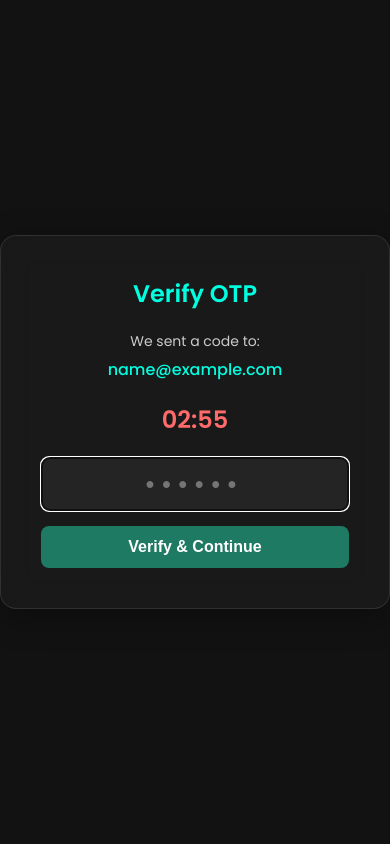
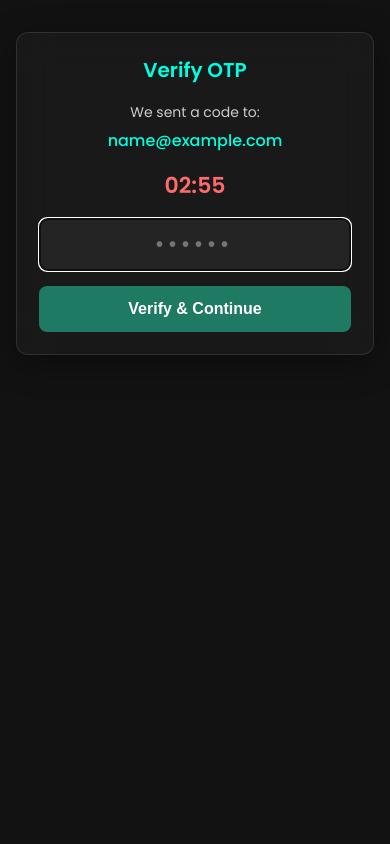
Before and after one commit to Chamodi27s/Predictive-Income-and-Repair-Time-Analytics-and-Forecasting-System-for-Multi9-Computer-Systems, a PHP site: page /verify.php in a window 390 px wide. Run offline with PHP 8.4, Linux system fonts and the light colour scheme; the visitor is signed in with stand-in values (Sample User, id 1).

Commit message:
responsive for verify.php page

```diff
--- a/verify.php
+++ b/verify.php
@@ -49,20 +49,38 @@ if (isset($_POST['verify'])) {
 <html lang="en">
 <head>
     <meta charset="UTF-8">
-    <meta name="viewport" content="width=device-width, initial-scale=1.0">
+    <meta name="viewport" content="width=device-width, initial-scale=1, maximum-scale=1, user-scalable=no">
     <title>Verify OTP | Multi9 Systems</title>
     <link href="https://fonts.googleapis.com/css2?family=Poppins:wght@400;500;600&display=swap" rel="stylesheet">
     <style>
-        body { font-family: 'Poppins', sans-serif; background: #121212; color: #fff; display: flex; justify-content: center; align-items: center; height: 100vh; margin: 0; }
-        .container { background: rgba(50,50,50,0.25); backdrop-filter: blur(16px); padding: 40px; border-radius: 16px; width: 100%; max-width: 400px; text-align: center; border: 1px solid rgba(255,255,255,0.1); box-shadow: 0 8px 32px 0 rgba(0, 0, 0, 0.37); }
-        h2 { color: #00ffe0; margin-top: 0; }
+        html { -webkit-text-size-adjust: 100%; }
+        body { font-family: 'Poppins', sans-serif; background: #121212; color: #fff; display: flex; justify-content: center; align-items: center; min-height: 100vh; margin: 0; padding: 16px; box-sizing: border-box; font-size:16px; }
+        .container { background: rgba(50,50,50,0.25); backdrop-filter: blur(16px); padding: 40px; border-radius: 16px; width: 100%; max-width: 420px; text-align: center; border: 1px solid rgba(255,255,255,0.1); box-shadow: 0 8px 32px 0 rgba(0, 0, 0, 0.37); }
+        h2 { color: #00ffe0; margin-top: 0; font-size: 22px; }
         .timer { font-size: 24px; font-weight: bold; color: #ff6b6b; margin: 20px 0; }
-        input[type="text"] { width: 100%; padding: 12px; margin-bottom: 15px; border-radius: 8px; border: 1px solid rgba(255,255,255,0.2); background: rgba(255,255,255,0.05); color: #fff; text-align: center; font-size: 24px; letter-spacing: 8px; font-weight: bold; box-sizing: border-box; }
-        input[type="submit"] { width: 100%; padding: 12px; background: #1f7a63; border: none; border-radius: 8px; color: white; cursor: pointer; font-weight: 600; font-size: 16px; transition: 0.3s; }
+        input[type="text"] { width: 100%; padding: 16px; margin-bottom: 15px; border-radius: 8px; border: 1px solid rgba(255,255,255,0.2); background: rgba(255,255,255,0.05); color: #fff; text-align: center; font-size: 24px; letter-spacing: 8px; font-weight: bold; box-sizing: border-box; }
+        input[type="submit"] { width: 100%; padding: 14px; background: #1f7a63; border: none; border-radius: 8px; color: white; cursor: pointer; font-weight: 600; font-size: 16px; transition: 0.3s; }
         input[type="submit"]:hover { background: #165e4d; }
-        .error-msg { color: #ff6b6b; background: rgba(255, 107, 107, 0.1); padding: 10px; border-radius: 8px; margin-bottom: 15px; font-size: 14px; }
+        .error-msg { color: #ff6b6b; background: rgba(255, 107, 107, 0.1); padding: 12px; border-radius: 8px; margin-bottom: 15px; font-size: 15px; }
         .resend-btn { color: #00ffe0; text-decoration: none; font-size: 14px; display: none; margin-top: 20px; font-weight: 500; }
         .resend-btn:hover { text-decoration: underline; }
+
+        @media (max-width: 480px) {
+            body { align-items: flex-start; padding-top: 32px; }
+            .container { padding: 22px; max-width: 100%; border-radius: 12px; }
+            h2 { font-size: 20px; }
+            .timer { font-size: 22px; margin: 16px 0; }
+            input[type="text"] { padding: 14px; font-size: 20px; letter-spacing: 6px; }
+            input[type="submit"] { padding: 14px; font-size: 16px; }
+            .error-msg { font-size: 14px; }
+            .resend-btn { font-size: 14px; }
+        }
+
+        @media (min-width: 481px) and (max-width: 991px) {
+            .container { padding: 28px; max-width: 460px; }
+            input[type="text"] { padding: 15px; }
+            input[type="submit"] { padding: 14px; }
+        }
     </style>
 </head>
 <body>
```
